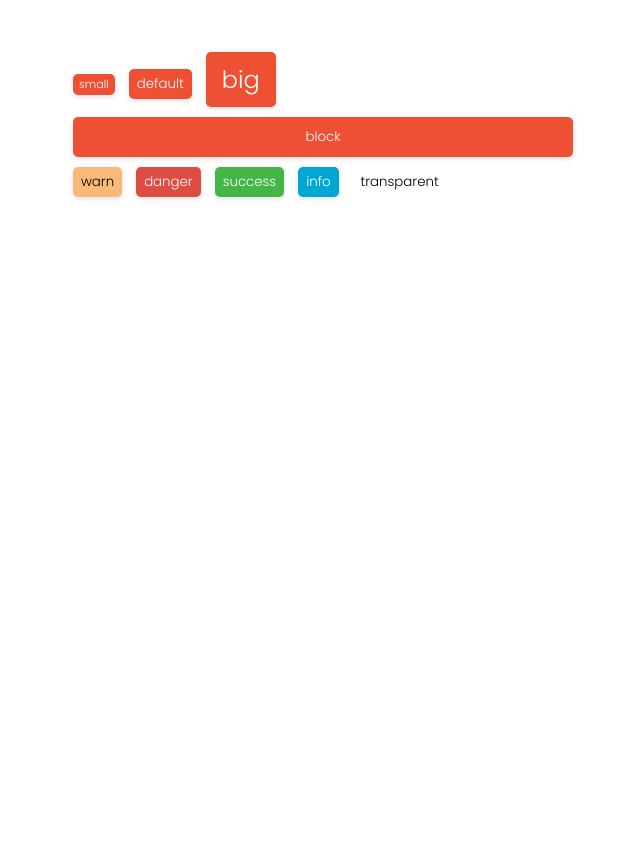
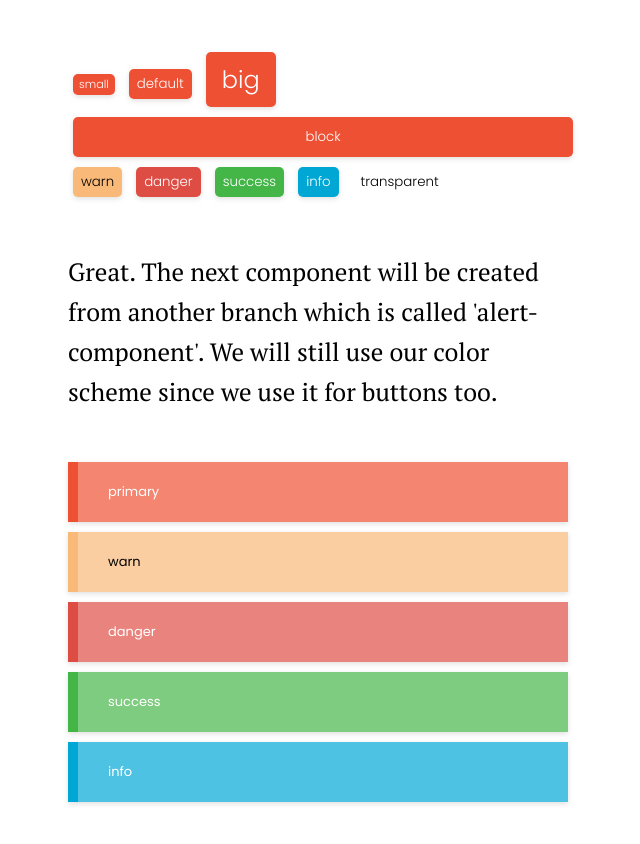
Before and after one commit to brdtheo/git-it, a website: page index.html in a window 1280 px wide. Shown: the part 696-1540 px from the top of the page, without its empty margins (322-962 px from the left). Before the commit the page ends 948 px from the top, so only its background shows below. Drawn offline with Linux system fonts and the light colour scheme.

Commit message:
add alert component

```diff
--- a/index.html
+++ b/index.html
@@ -37,6 +37,28 @@
       <button type="button" class="success">success</button>
       <button type="button" class="info">info</button>
       <button type="button" class="transparent">transparent</button>
+
+      <p>
+        Great. The next component will be created from another branch which is
+        called 'alert-component'. We will still use our color scheme since we
+        use it for buttons too.
+      </p>
+
+      <div class="alert primary">
+        <div class="alert-content">primary</div>
+      </div>
+      <div class="alert warn">
+        <div class="alert-content">warn</div>
+      </div>
+      <div class="alert danger">
+        <div class="alert-content">danger</div>
+      </div>
+      <div class="alert success">
+        <div class="alert-content">success</div>
+      </div>
+      <div class="alert info">
+        <div class="alert-content">info</div>
+      </div>
     </main>
   </body>
 </html>
--- a/src/components.css
+++ b/src/components.css
@@ -79,3 +79,18 @@ button.block {
 .info:focus {
   box-shadow: 0 0 1px 3px rgba(var(--info), .4);
 }
+
+.alert {
+  padding-left: 10px;
+  box-shadow: 0px 2px 5px 0 rgba(180, 180, 180, .4);
+  margin-bottom: 10px;
+  font-family: 'Poppins';
+  font-size: 13px;
+  display: flex;
+}
+
+.alert-content {
+  width: 100%;
+  padding: 20px 30px;
+  background: rgba(255, 255, 255, .3);
+}
```
